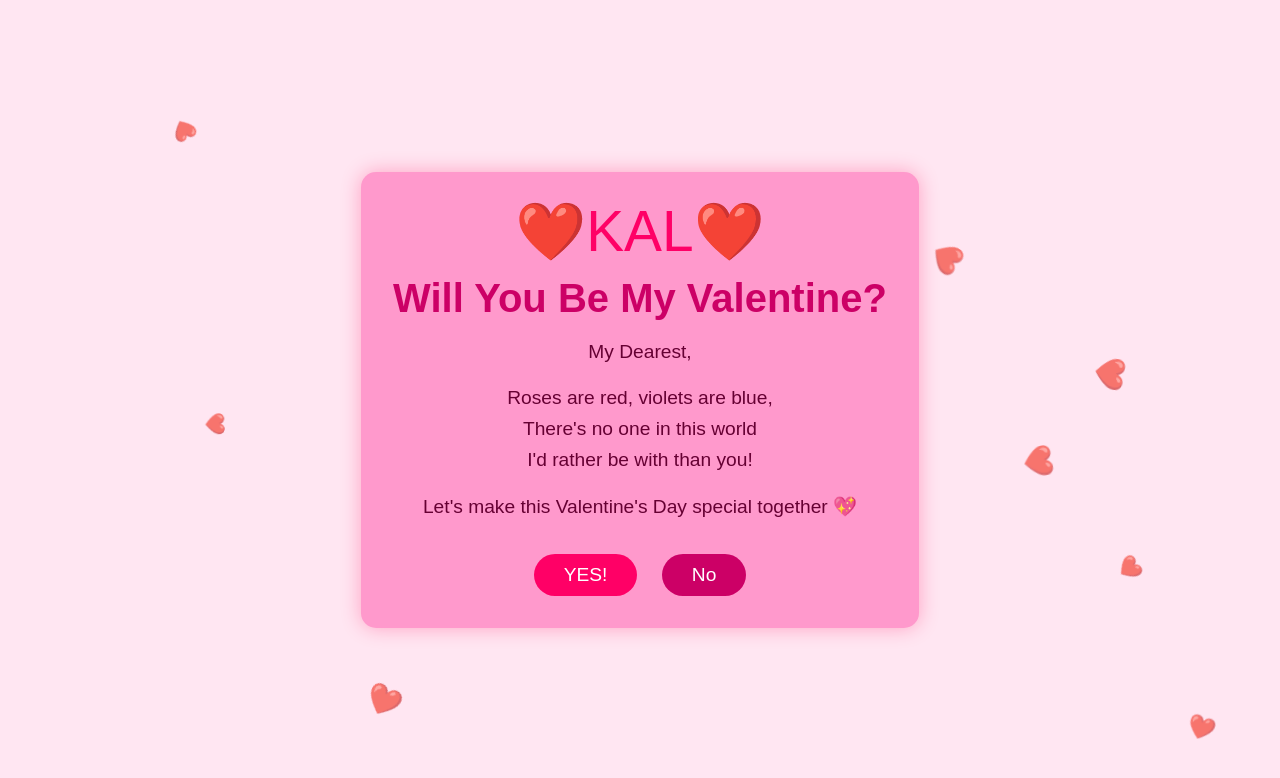
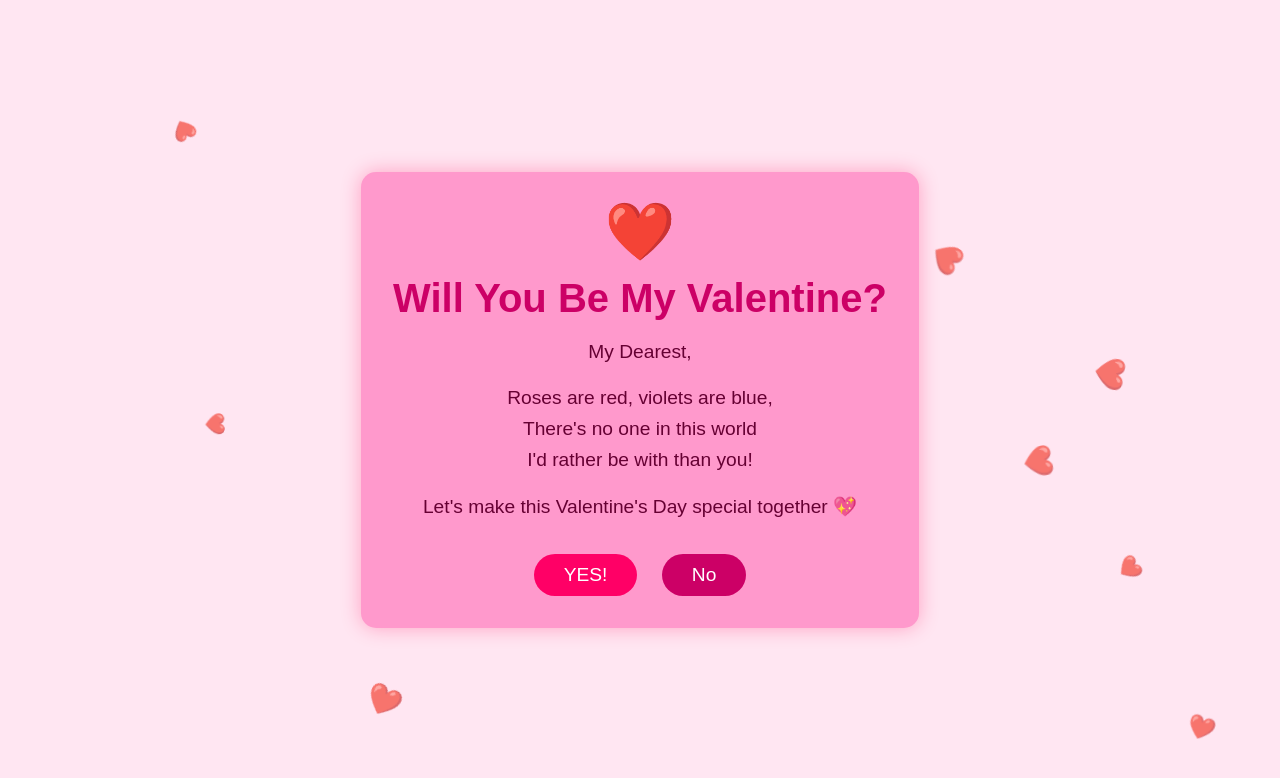
Before and after one commit to teke20/valentine, a plain HTML site: page index.html in a window 1280 px wide. Drawn offline with Linux system fonts and the light colour scheme.

Commit message:
Update index.html

```diff
--- a/index.html
+++ b/index.html
@@ -163,7 +163,7 @@
     <div class="hearts-container" id="hearts"></div>
 
     <div class="container">
-        <div class="heart">❤️KAL❤️</div>
+        <div class="heart">❤️</div>
         <h1>Will You Be My Valentine?</h1>
         <p>My Dearest,</p>
         <p>Roses are red, violets are blue,<br>
```
